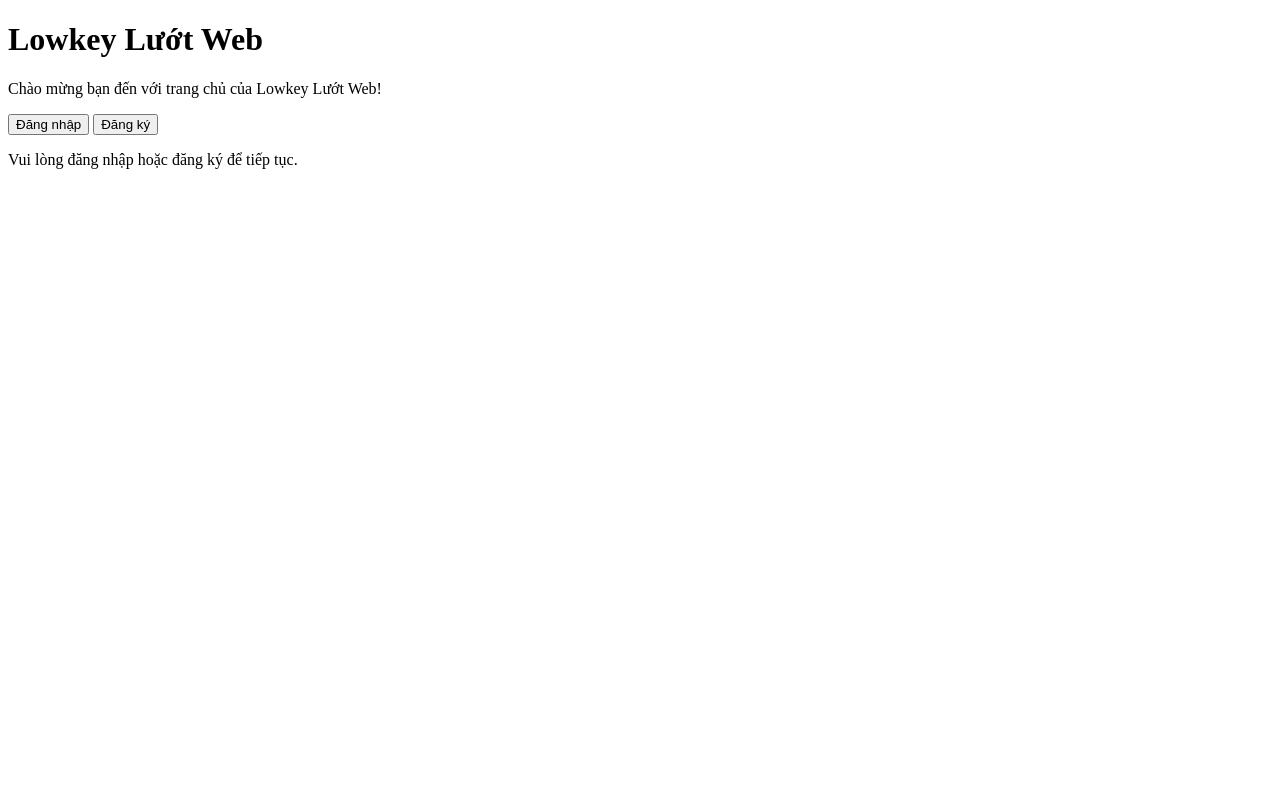
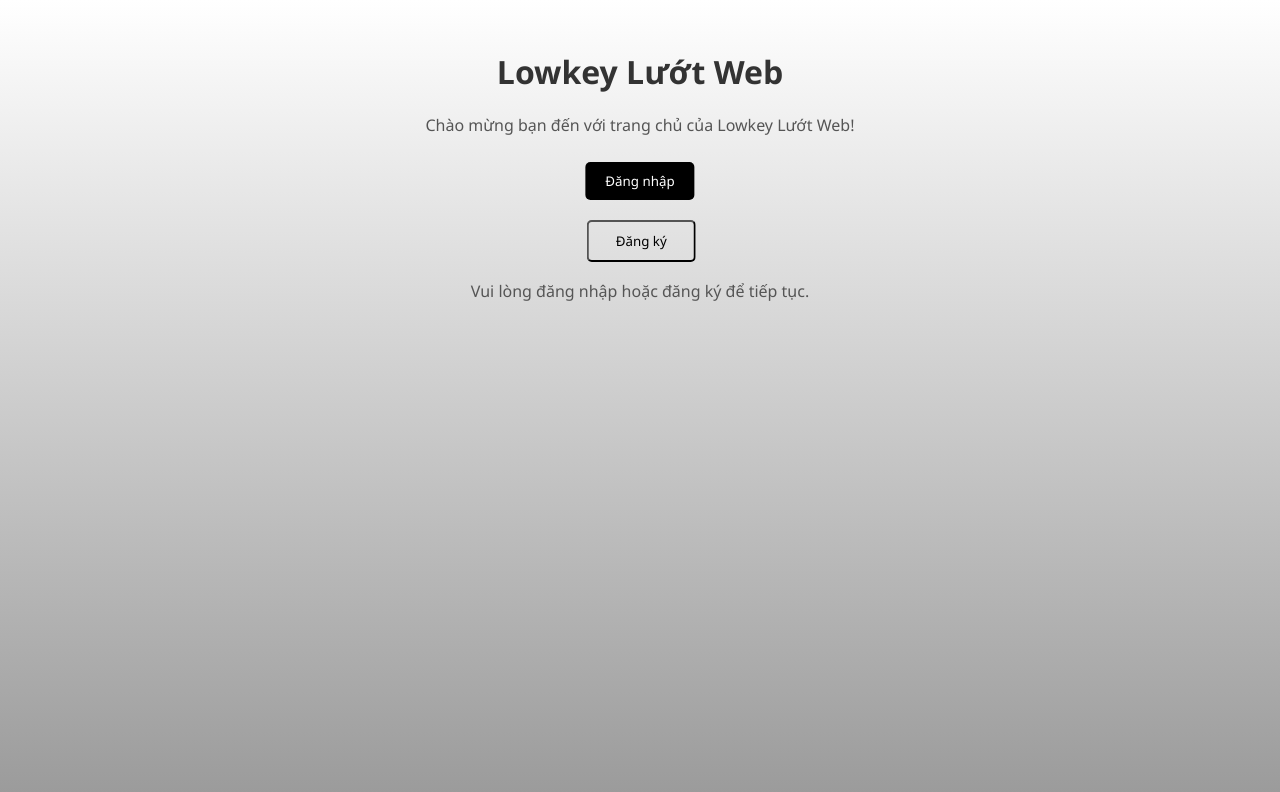
Before and after one commit to DepTraiMuonNam/Lowkeyluotweb, a plain HTML site: page index.html in a window 1280 px wide. Drawn offline with Linux system fonts and the light colour scheme.

Commit message:
Add internal styles to index.html
Added internal CSS styles for layout and buttons.

```diff
--- a/index.html
+++ b/index.html
@@ -4,7 +4,6 @@
     <meta charset="UTF-8">
     <meta name="viewport" content="width=device-width, initial-scale=1.0">
     <title>Trang chủ</title>
-    <link rel="stylesheet" href="main.css">
 </head>
 <body>
     <h1>Lowkey Lướt Web</h1>
@@ -14,5 +13,68 @@
     <button class="register">Đăng ký</button>
 
     <p class="p">Vui lòng đăng nhập hoặc đăng ký để tiếp tục.</p>
+
+    <style>
+        body {
+    background: linear-gradient(to bottom, white, #949494);
+    height: 100vh;
+    margin: 0;
+    font-family: Segoe UI, Tahoma, Geneva, Verdana, sans-serif;
+}
+
+button {
+    font-family:'Segoe UI', Tahoma, Geneva, Verdana, sans-serif;
+    padding: 10px 20px;
+    margin: 10px;
+}
+
+h1 {
+    color: #333;
+    text-align: center;
+    margin-top: 50px;
+    cursor:pointer;
+}
+
+p {
+    color: #555;
+    text-align: center;
+    margin-top: 20px;
+}
+
+.login {
+    background-color: #000;
+    color: white;
+    border: none;
+    border-radius: 5px;
+    cursor: pointer;
+    margin-left: 50%;
+    transform: translateX(-50%);
+}
+
+.register {
+    padding: 10px 27px;
+    background-color: transparent;
+    color: black;
+    border-radius: 5px;
+    cursor: pointer;
+    position: absolute;
+    left: 50%;
+    transform: translateX(-58%);
+    top: 210px;
+}
+
+.p {
+    margin-top: 70px;
+}
+
+.login:hover {
+    background-color: #949494;
+}
+
+.register:hover {
+    background-color: #333;
+    color: white;
+}
+    </style>
 </body>
 </html>
```
